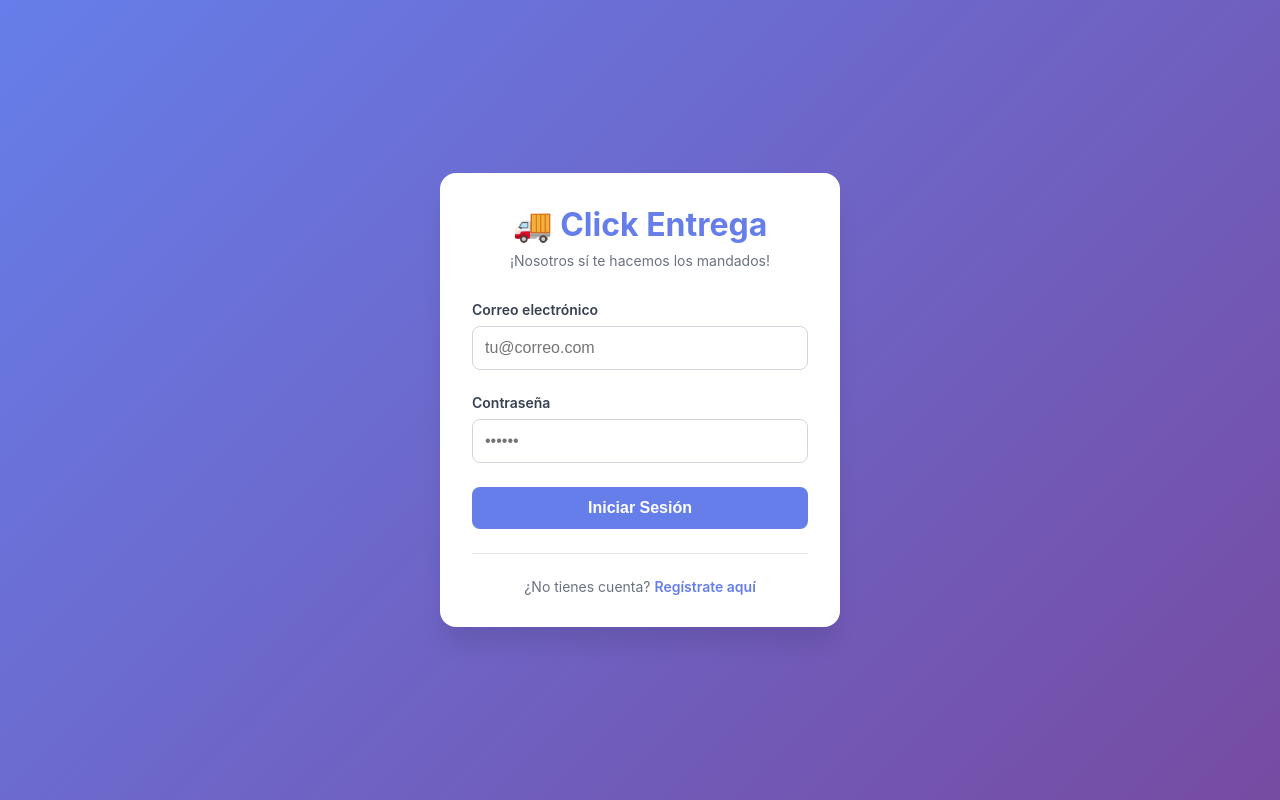
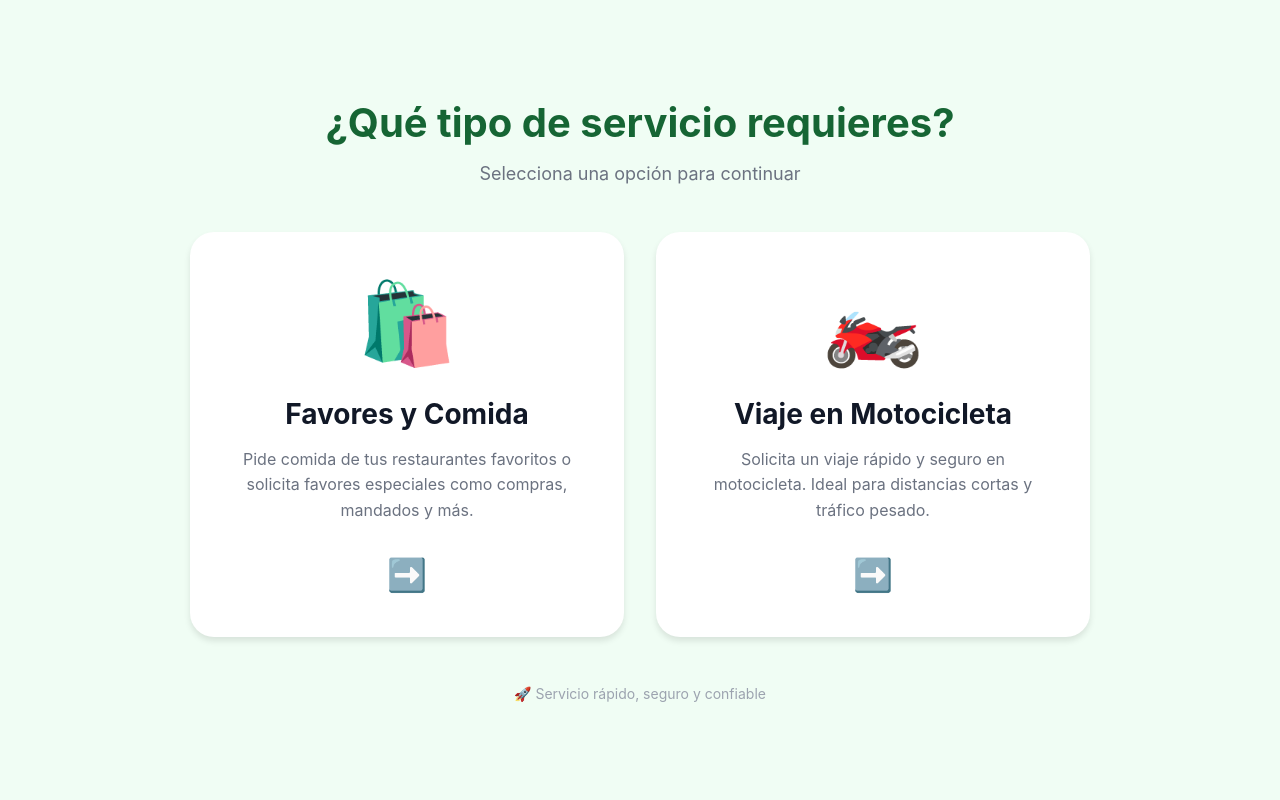
Before and after one commit to jorge1204g/cliente-web, a React (Vite) app: page /servicios in a window 1280 px wide. Before the commit this address led to /login. Built offline with nearby package versions, Linux system fonts and the light colour scheme; no server answers; the HTML template or start-up script is replaced by a standard one.

Commit message:
feat: agregar pantalla de seleccion de servicios (favores/comida y motocicleta)

```diff
--- a/src/App.tsx
+++ b/src/App.tsx
@@ -8,6 +8,8 @@ import MyOrdersPage from './pages/MyOrdersPage';
 import TrackOrderPage from './pages/TrackOrderPage';
 import ProfilePage from './pages/ProfilePage';
 import ChatPage from './pages/ChatPage';
+import ServiceSelectionPage from './pages/ServiceSelectionPage';
+import MotorcycleServicePage from './pages/MotorcycleServicePage';
 
 const App: React.FC = () => {
   return (
@@ -17,6 +19,8 @@ const App: React.FC = () => {
           <Route path="/" element={<Navigate to="/login" />} />
           <Route path="/login" element={<Login />} />
           <Route path="/registro" element={<Register />} />
+          <Route path="/servicios" element={<ServiceSelectionPage />} />
+          <Route path="/servicio-motocicleta" element={<MotorcycleServicePage />} />
           <Route path="/dashboard/*" element={<Dashboard />} />
           <Route path="/inicio" element={<Dashboard />} />
           <Route path="/crear-pedido" element={<CreateOrderPage />} />
--- a/src/pages/Login.tsx
+++ b/src/pages/Login.tsx
@@ -18,7 +18,8 @@ const Login: React.FC = () => {
       const success = await AuthService.login(email, password);
 
       if (success) {
-        navigate('/inicio');
+        // Redirigir a la pantalla de selección de servicios
+        navigate('/servicios');
       } else {
         setError('Correo o contraseña incorrectos');
       }
@@ -144,6 +145,12 @@ const Login: React.FC = () => {
               cursor: loading ? 'not-allowed' : 'pointer',
               transition: 'background-color 0.2s'
             }}
+            onClick={(e) => {
+              if (!loading) {
+                // Redirigir a la pantalla de selección de servicios después de login
+                setTimeout(() => navigate('/servicios'), 500);
+              }
+            }}
           >
             {loading ? 'Iniciando...' : 'Iniciar Sesión'}
           </button>
--- /dev/null
+++ b/src/pages/MotorcycleServicePage.tsx
@@ -0,0 +1,85 @@
+import React from 'react';
+
+const MotorcycleServicePage: React.FC = () => {
+  return (
+    <div style={{
+      minHeight: '100vh',
+      backgroundColor: '#eff6ff',
+      display: 'flex',
+      flexDirection: 'column',
+      alignItems: 'center',
+      justifyContent: 'center',
+      padding: '2rem'
+    }}>
+      {/* Header */}
+      <div style={{ textAlign: 'center', marginBottom: '3rem' }}>
+        <h1 style={{
+          fontSize: '2.5rem',
+          fontWeight: 'bold',
+          color: '#1e40af',
+          marginBottom: '1rem'
+        }}>
+          🏍️ Viaje en Motocicleta
+        </h1>
+        <p style={{ color: '#6b7280', fontSize: '1.125rem' }}>
+          Próximamente - Esta pantalla está en construcción
+        </p>
+      </div>
+
+      {/* Content Placeholder */}
+      <div style={{
+        backgroundColor: 'white',
+        borderRadius: '1.5rem',
+        padding: '3rem',
+        maxWidth: '600px',
+        boxShadow: '0 4px 6px rgba(0,0,0,0.1)',
+        textAlign: 'center'
+      }}>
+        <div style={{ fontSize: '5rem', marginBottom: '2rem' }}>
+          🚧
+        </div>
+
+        <h2 style={{
+          fontSize: '1.5rem',
+          fontWeight: 'bold',
+          color: '#111827',
+          marginBottom: '1rem'
+        }}>
+          Estamos trabajando en esta funcionalidad
+        </h2>
+
+        <p style={{
+          color: '#6b7280',
+          fontSize: '1rem',
+          lineHeight: '1.6',
+          marginBottom: '2rem'
+        }}>
+          Muy pronto podrás solicitar viajes en motocicleta de forma rápida y segura.
+          ¡Regresa pronto!
+        </p>
+
+        {/* Back Button */}
+        <button
+          onClick={() => window.history.back()}
+          style={{
+            backgroundColor: '#3b82f6',
+            color: 'white',
+            border: 'none',
+            padding: '0.75rem 2rem',
+            borderRadius: '0.5rem',
+            fontSize: '1rem',
+            fontWeight: '600',
+            cursor: 'pointer',
+            transition: 'background-color 0.3s ease'
+          }}
+          onMouseEnter={(e) => e.currentTarget.style.backgroundColor = '#2563eb'}
+          onMouseLeave={(e) => e.currentTarget.style.backgroundColor = '#3b82f6'}
+        >
+          ← Regresar
+        </button>
+      </div>
+    </div>
+  );
+};
+
+export default MotorcycleServicePage;
--- /dev/null
+++ b/src/pages/ServiceSelectionPage.tsx
@@ -0,0 +1,190 @@
+import React from 'react';
+import { useNavigate } from 'react-router-dom';
+
+const ServiceSelectionPage: React.FC = () => {
+  const navigate = useNavigate();
+
+  return (
+    <div style={{
+      minHeight: '100vh',
+      backgroundColor: '#f0fdf4',
+      display: 'flex',
+      flexDirection: 'column',
+      alignItems: 'center',
+      justifyContent: 'center',
+      padding: '2rem'
+    }}>
+      {/* Header */}
+      <div style={{ textAlign: 'center', marginBottom: '3rem' }}>
+        <h1 style={{
+          fontSize: '2.5rem',
+          fontWeight: 'bold',
+          color: '#166534',
+          marginBottom: '1rem'
+        }}>
+          ¿Qué tipo de servicio requieres?
+        </h1>
+        <p style={{ color: '#6b7280', fontSize: '1.125rem' }}>
+          Selecciona una opción para continuar
+        </p>
+      </div>
+
+      {/* Cards Container */}
+      <div style={{
+        display: 'grid',
+        gridTemplateColumns: 'repeat(auto-fit, minmax(300px, 1fr))',
+        gap: '2rem',
+        maxWidth: '900px',
+        width: '100%'
+      }}>
+
+        {/* Card 1: Favores y Comida */}
+        <div
+          onClick={() => navigate('/inicio')}
+          style={{
+            backgroundColor: 'white',
+            borderRadius: '1.5rem',
+            padding: '2.5rem',
+            cursor: 'pointer',
+            transition: 'all 0.3s ease',
+            boxShadow: '0 4px 6px rgba(0,0,0,0.1)',
+            border: '3px solid transparent',
+            textAlign: 'center',
+          }}
+          onMouseEnter={(e) => {
+            e.currentTarget.style.transform = 'translateY(-10px)';
+            e.currentTarget.style.boxShadow = '0 20px 25px rgba(0,0,0,0.15)';
+            e.currentTarget.style.borderColor = '#10b981';
+          }}
+          onMouseLeave={(e) => {
+            e.currentTarget.style.transform = 'translateY(0)';
+            e.currentTarget.style.boxShadow = '0 4px 6px rgba(0,0,0,0.1)';
+            e.currentTarget.style.borderColor = 'transparent';
+          }}
+        >
+          {/* Icon */}
+          <div style={{
+            fontSize: '5rem',
+            marginBottom: '1.5rem',
+            animation: 'bounce 2s infinite'
+          }}>
+            🛍️
+          </div>
+
+          {/* Title */}
+          <h2 style={{
+            fontSize: '1.75rem',
+            fontWeight: 'bold',
+            color: '#111827',
+            marginBottom: '1rem'
+          }}>
+            Favores y Comida
+          </h2>
+
+          {/* Description */}
+          <p style={{
+            color: '#6b7280',
+            fontSize: '1rem',
+            lineHeight: '1.6'
+          }}>
+            Pide comida de tus restaurantes favoritos o solicita favores especiales como compras, mandados y más.
+          </p>
+
+          {/* Arrow Icon */}
+          <div style={{
+            marginTop: '2rem',
+            fontSize: '2rem',
+            color: '#10b981',
+            transition: 'transform 0.3s ease'
+          }}>
+            ➡️
+          </div>
+        </div>
+
+        {/* Card 2: Viaje en Motocicleta */}
+        <div
+          onClick={() => navigate('/servicio-motocicleta')}
+          style={{
+            backgroundColor: 'white',
+            borderRadius: '1.5rem',
+            padding: '2.5rem',
+            cursor: 'pointer',
+            transition: 'all 0.3s ease',
+            boxShadow: '0 4px 6px rgba(0,0,0,0.1)',
+            border: '3px solid transparent',
+            textAlign: 'center',
+          }}
+          onMouseEnter={(e) => {
+            e.currentTarget.style.transform = 'translateY(-10px)';
+            e.currentTarget.style.boxShadow = '0 20px 25px rgba(0,0,0,0.15)';
+            e.currentTarget.style.borderColor = '#3b82f6';
+          }}
+          onMouseLeave={(e) => {
+            e.currentTarget.style.transform = 'translateY(0)';
+            e.currentTarget.style.boxShadow = '0 4px 6px rgba(0,0,0,0.1)';
+            e.currentTarget.style.borderColor = 'transparent';
+          }}
+        >
+          {/* Icon */}
+          <div style={{
+            fontSize: '5rem',
+            marginBottom: '1.5rem',
+            animation: 'bounce 2s infinite'
+          }}>
+            🏍️
+          </div>
+
+          {/* Title */}
+          <h2 style={{
+            fontSize: '1.75rem',
+            fontWeight: 'bold',
+            color: '#111827',
+            marginBottom: '1rem'
+          }}>
+            Viaje en Motocicleta
+          </h2>
+
+          {/* Description */}
+          <p style={{
+            color: '#6b7280',
+            fontSize: '1rem',
+            lineHeight: '1.6'
+          }}>
+            Solicita un viaje rápido y seguro en motocicleta. Ideal para distancias cortas y tráfico pesado.
+          </p>
+
+          {/* Arrow Icon */}
+          <div style={{
+            marginTop: '2rem',
+            fontSize: '2rem',
+            color: '#3b82f6',
+            transition: 'transform 0.3s ease'
+          }}>
+            ➡️
+          </div>
+        </div>
+
+      </div>
+
+      {/* Footer */}
+      <div style={{
+        marginTop: '3rem',
+        textAlign: 'center',
+        color: '#9ca3af',
+        fontSize: '0.875rem'
+      }}>
+        <p>🚀 Servicio rápido, seguro y confiable</p>
+      </div>
+
+      {/* CSS for animations */}
+      <style>{`
+        @keyframes bounce {
+          0%, 100% { transform: translateY(0); }
+          50% { transform: translateY(-10px); }
+        }
+      `}</style>
+    </div>
+  );
+};
+
+export default ServiceSelectionPage;
```
